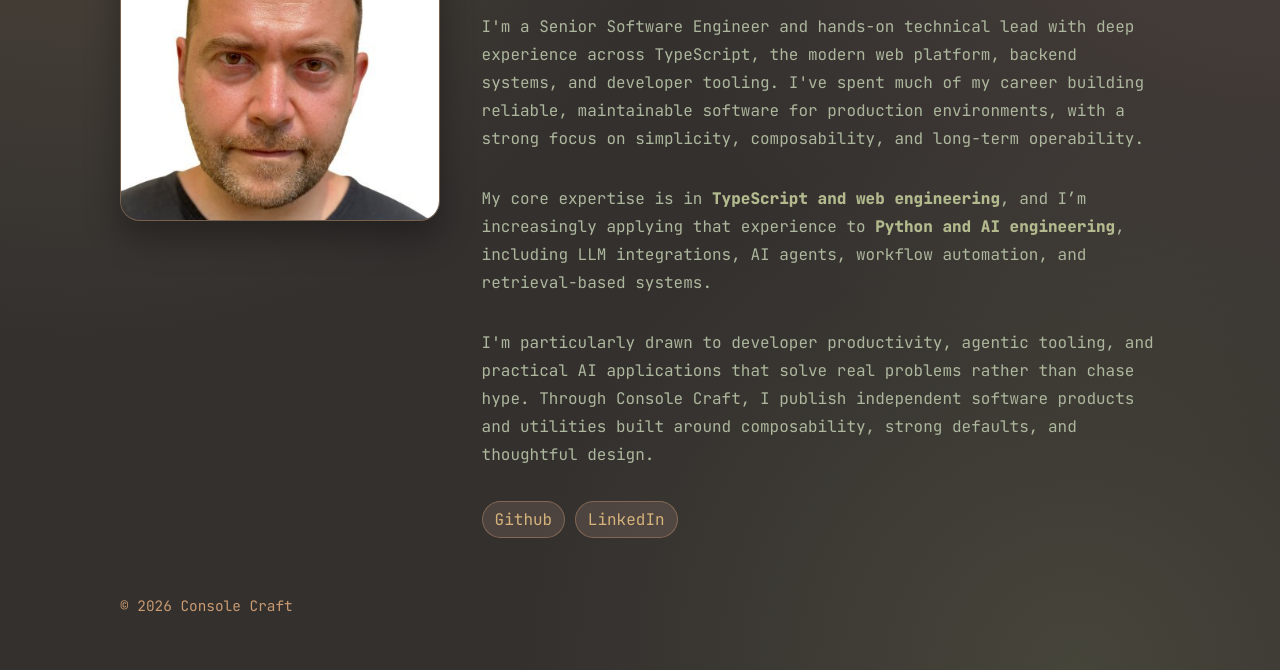
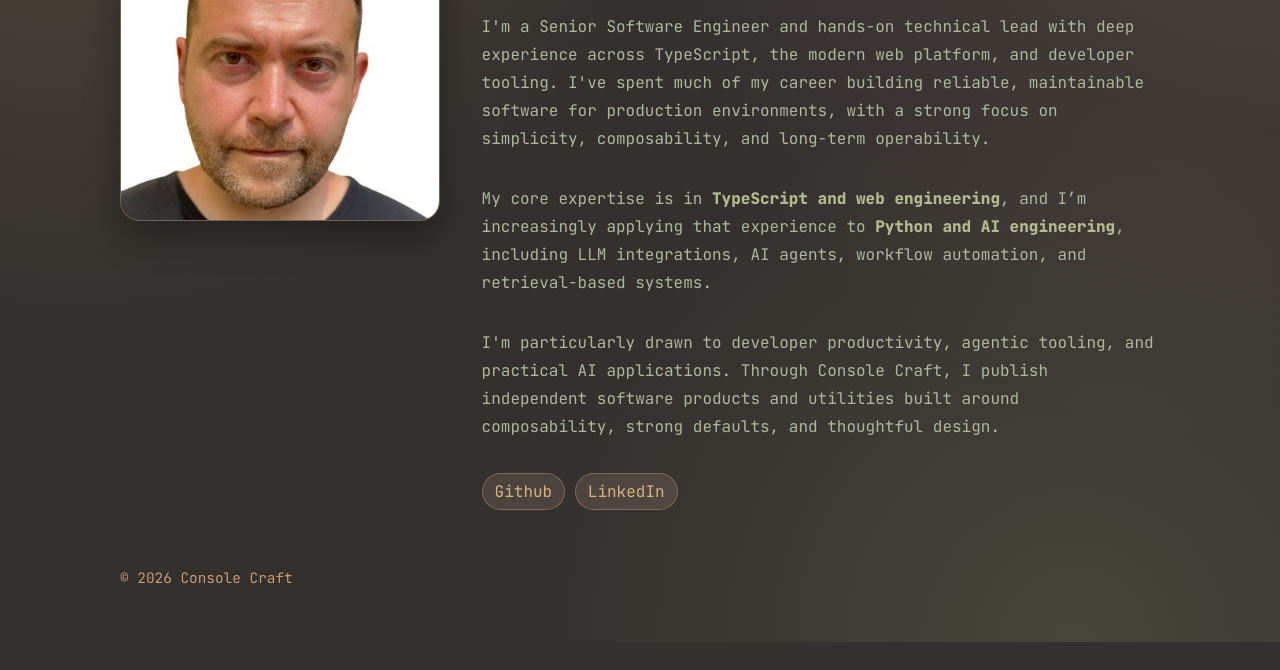
Before and after one commit to console-craft/console-craft.github.io, an Astro site: page /about-me in a window 1280 px wide. Shown: the part 226-896 px from the top of the page. After the commit the page ends 868 px from the top, so only its background shows below. Built offline with nearby package versions, Linux system fonts and the light colour scheme; Astro itself is replaced by a stand-in of ours.

Commit message:
Update about-me.astro content
Removed mention of AI applications that chase hype.

```diff
--- a/src/pages/about-me.astro
+++ b/src/pages/about-me.astro
@@ -14,9 +14,9 @@ import Layout from '../layouts/Layout.astro';
 		<div class="about-copy">
 			<p class="eyebrow">About Me</p>
 			<h1>Ovi Ispas</h1>
-			<p>I'm a Senior Software Engineer and hands-on technical lead with deep experience across TypeScript, the modern web platform, backend systems, and developer tooling. I've spent much of my career building reliable, maintainable software for production environments, with a strong focus on simplicity, composability, and long-term operability.</p>
+			<p>I'm a Senior Software Engineer and hands-on technical lead with deep experience across TypeScript, the modern web platform, and developer tooling. I've spent much of my career building reliable, maintainable software for production environments, with a strong focus on simplicity, composability, and long-term operability.</p>
 			<p>My core expertise is in <strong>TypeScript and web engineering</strong>, and I’m increasingly applying that experience to <strong>Python and AI engineering</strong>, including LLM integrations, AI agents, workflow automation, and retrieval-based systems.</p>
-			<p>I'm particularly drawn to developer productivity, agentic tooling, and practical AI applications that solve real problems rather than chase hype. Through Console Craft, I publish independent software products and utilities built around composability, strong defaults, and thoughtful design.</p>
+			<p>I'm particularly drawn to developer productivity, agentic tooling, and practical AI applications. Through Console Craft, I publish independent software products and utilities built around composability, strong defaults, and thoughtful design.</p>
 			<div class="about-actions">
 				<a class="action-button" href="https://github.com/console-craft" target="_blank" rel="noopener noreferrer">Github</a>
 				<a class="action-button" href="https://ro.linkedin.com/in/ovi-ispas" target="_blank" rel="noopener noreferrer">LinkedIn</a>
```
